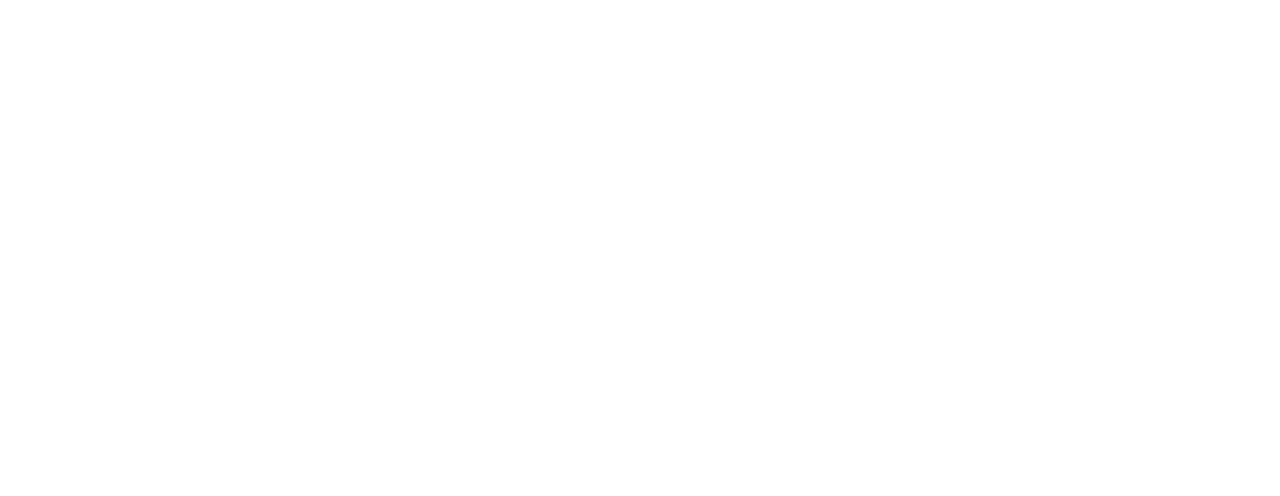
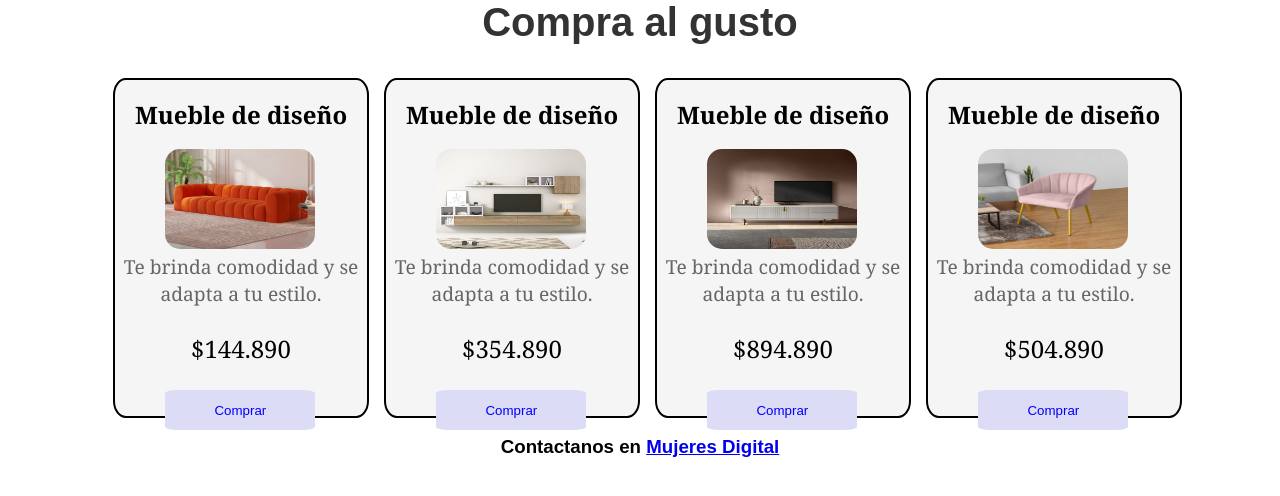
Before and after one commit to T4ti4n4/maqueta, a React (Create React App) app: page /shop in a window 1280 px wide. Before the commit this address had no page. Shown: the top 496 px of the page. Built offline with nearby package versions, Linux system fonts and the light colour scheme.

Commit message:
Shop
Shop

```diff
--- a/src/App.js
+++ b/src/App.js
@@ -6,6 +6,7 @@
 import Home from './components/Home';
 import About from './components/About';
 import Contact from './components/Contact';
+import Shop from "./components/Shop"
 
 function Page() {
   return (
@@ -13,6 +14,7 @@
       <Header />
       <MainSection />
       <AboutSection />
+      <Shop />
     </div>
   );
 }
@@ -26,6 +28,7 @@
           <Route path="/home" element={<Page />} />
           <Route path="/about" element={<About />} />
           <Route path="/contact" element={<Contact />} />
+          <Route path="/shop" element={<Shop />} />
         </Routes>
       </div>
     </Router>
--- /dev/null
+++ b/src/components/Shop.js
@@ -0,0 +1,55 @@
+import React from 'react';
+import img1 from "../assets/1.jpeg";
+import img2 from "../assets/2.jpg";
+import img3 from "../assets/3.webp";
+import img4 from "../assets/4.jpg"
+import style from "../styles/Shop.css"; // Importa el archivo CSS para los estilos
+
+const ProfileCard = () => {
+    return(
+        <div >
+            <h1 className='titlee'>Compra al gusto</h1> <br/>
+        <div className="container-card">
+
+        <div className="Profile-card">
+
+        <br/><h2 className="Profile-name">Mueble de diseño</h2> <br/>
+            <img className="Profile-img" src={img1} alt=""/>
+            <p className='descripti'> Te brinda comodidad y se adapta a tu estilo.</p>
+            <p className="Profile-description">$144.890</p>
+            <button className="Profile-button"> Comprar</button>
+        </div>
+        <div className="Profile-card">
+
+        <br/><h2 className="Profile-name">Mueble de diseño</h2> <br/>
+            <img className="Profile-img" src={img4} alt=""/>
+            <p className='descripti'> Te brinda comodidad y se adapta a tu estilo.</p>
+            <p className="Profile-description">$354.890</p>
+            <button className="Profile-button"> Comprar</button>
+        </div>
+        <div className="Profile-card">
+
+        <br/><h2 className="Profile-name">Mueble de diseño</h2> <br/>
+            <img className="Profile-img" src={img2} alt=""/>
+            <p className='descripti'> Te brinda comodidad y se adapta a tu estilo.</p>
+            <p className="Profile-description">$894.890</p>
+            <button className="Profile-button"> Comprar</button>
+        </div>
+        <div className="Profile-card">
+
+        <br/><h2 className="Profile-name">Mueble de diseño</h2> <br/>
+            <img className="Profile-img" src={img3} alt=""/>
+            <p className='descripti'> Te brinda comodidad y se adapta a tu estilo.</p>
+            <p className="Profile-description">$504.890</p>
+            <button className="Profile-button"> Comprar</button>
+        </div>
+        </div> <br/>
+        <h3 className='contact'>Contactanos en <a href='Contact'>Mujeres Digital</a></h3>
+
+
+        </div>
+    );
+
+    }
+
+    export default ProfileCard;
--- /dev/null
+++ b/src/styles/Shop.css
@@ -0,0 +1,59 @@
+.container-card{
+    display: flex;
+    align-items: center;
+    justify-content: center;
+}
+.titlee{
+    text-align: center;
+}
+.Profile-img{
+width: 150px;
+height: 100px;
+margin-left: 20%;
+border-radius: 15px 15px 15px 15px;
+}
+
+.Profile-card{
+ height: 340px;
+ width: 20%;
+ border-radius: 5%;
+ border: 2px solid black;
+ background-color: whitesmoke;
+ margin-left: 15px;
+}
+
+.Profile-name{
+    text-align: center;
+    font-family: Cambria, Cochin, Georgia, Times, 'Times New Roman', serif;
+}
+.descripti{
+    text-align: center;
+    font-family: Cambria, Cochin, Georgia, Times, 'Times New Roman', serif;
+}
+.Profile-description{
+    color: black;
+    font-size: x-large;
+    text-align: center;
+    font-family: Cambria, Cochin, Georgia, Times, 'Times New Roman', serif;
+}
+
+.Profile-button{
+    border-radius: 8% ;
+    border: 2px ;
+    height: 40px;
+    width: 150px;
+    margin-left: 20%;
+    color: blue;
+    background-color: rgb(220, 220, 246);
+    cursor: pointer;
+     transition: background-color 0.2s ease-in-out;
+
+}
+
+.Profile-button:hover{
+background-color: bisque;
+}
+
+.contact{
+    text-align: center;
+}
```
